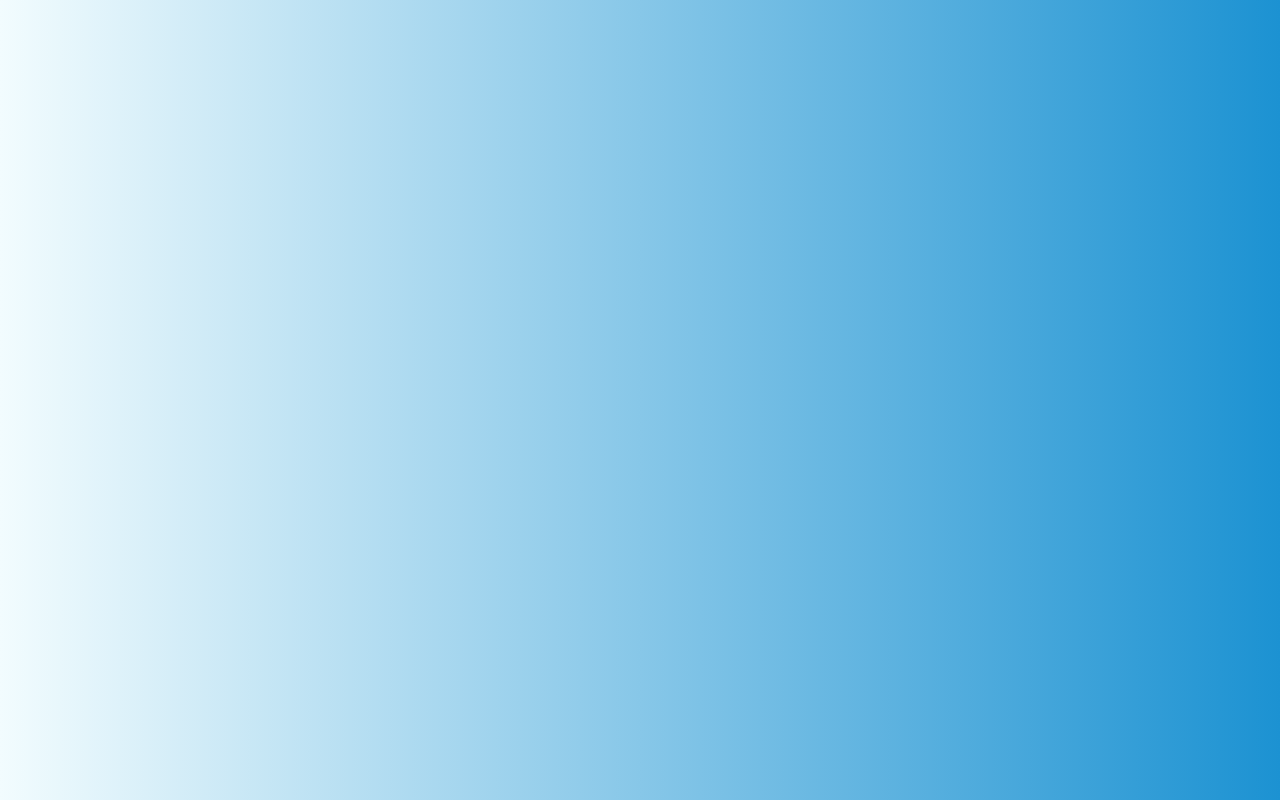
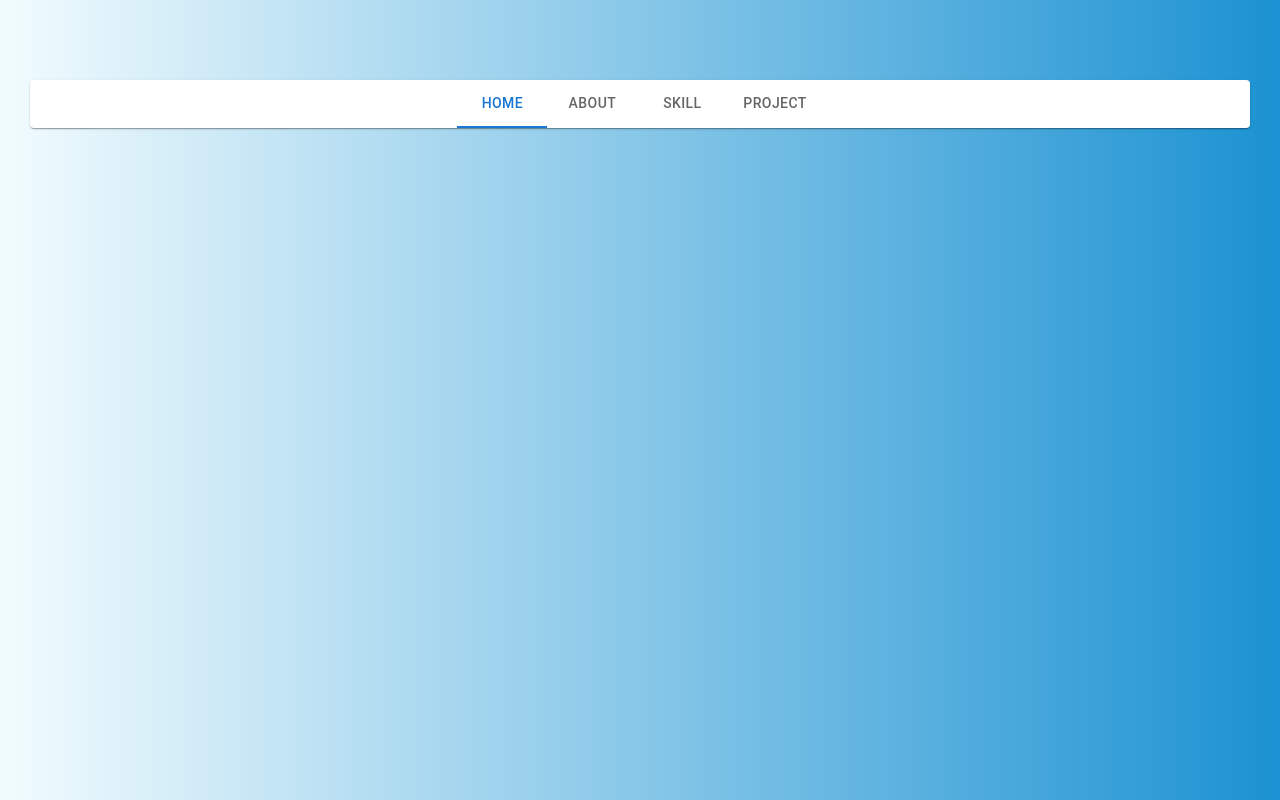
Before and after one commit to aungkaungkhant-nssh/MyPortfolio, a React (Create React App) app: page / in a window 1280 px wide. Built offline with nearby package versions, Linux system fonts and the light colour scheme; the HTML template or start-up script is replaced by a standard one.

Commit message:
navbar reuseabel

```diff
--- a/src/App.css
+++ b/src/App.css
@@ -6,7 +6,7 @@ body{
 
 }
 .App {
-   margin: 130px 30px 0px 30px;
+   margin: 80px 30px 0px 30px;
 }
 
 .App-logo {
--- a/src/App.js
+++ b/src/App.js
@@ -1,10 +1,11 @@
 
 import './App.css';
+import Navbar from './components/Navbar';
 
 function App() {
   return (
     <div className="App">
-
+        <Navbar />
     </div>
   );
 }
--- /dev/null
+++ b/src/components/Navbar.jsx
@@ -0,0 +1,20 @@
+import { Paper,Tab,Tabs} from '@mui/material'
+import React from 'react'
+import CTab from '../controls/CTab'
+
+const options=[
+    {value:"home",label:"Home"},
+    {value:"about",label:"About"},
+    {value:"skill",label:"Skill"},
+    {value:"project",label:"Project"}
+]
+function Navbar() {
+
+    return (
+       <Paper>
+           <CTab options={options}/>
+       </Paper>
+    )
+}
+
+export default Navbar
--- /dev/null
+++ b/src/controls/CTab.js
@@ -0,0 +1,19 @@
+import React, { useState } from 'react'
+import { Paper,Tab,Tabs} from '@mui/material'
+function CTab({options}) {
+    const [value,setValue]=useState(0);
+    const handleChange=(e,newValue)=>{
+        setValue(newValue)
+    }
+    return (
+        <Tabs value={value} onChange={handleChange}  centered>
+            {
+                options.map((option)=>(
+                    <Tab  label={option.label} />
+                ))
+            }
+        </Tabs>
+    )
+}
+
+export default CTab
```
